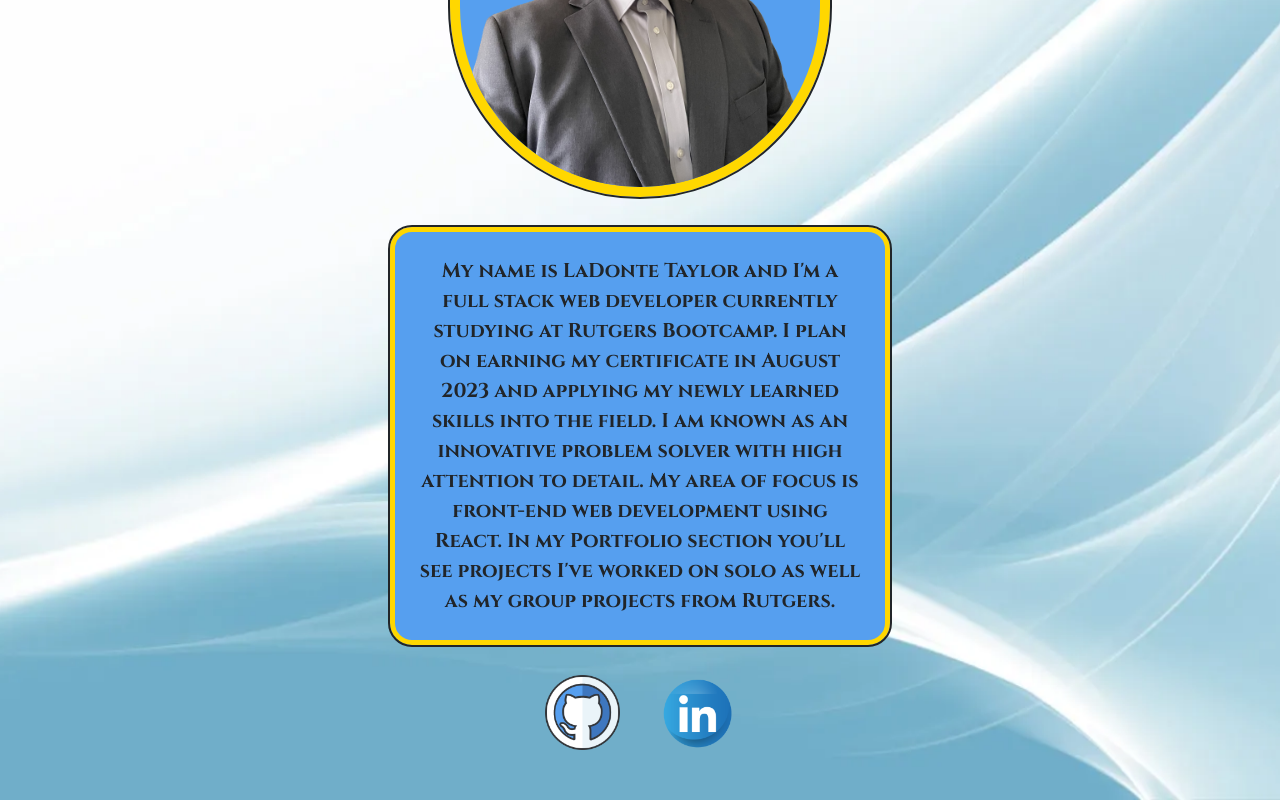
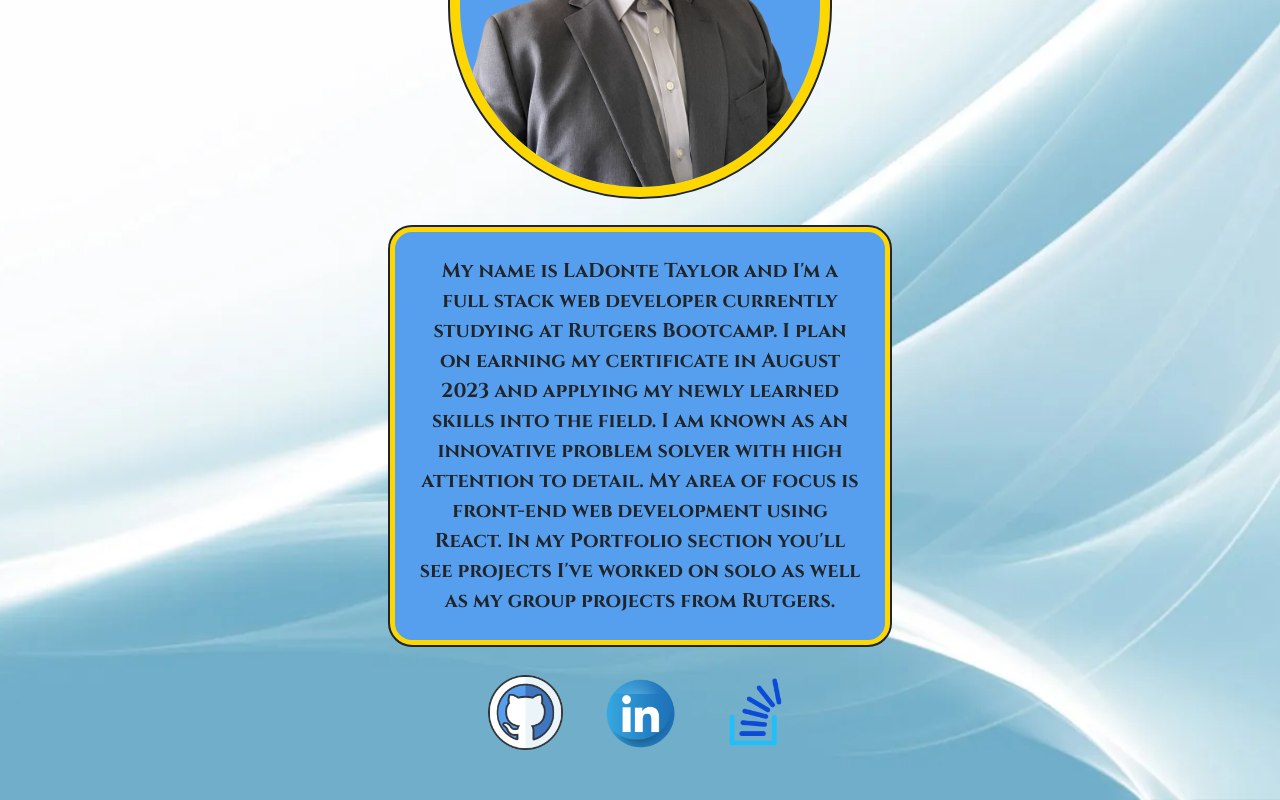
Before and after one commit to EldenBear/DonteTaylor-Portfolio, a React (Create React App) app: page / in a window 1280 px wide. Shown: the part 455-1255 px from the top of the page. Built offline with nearby package versions, Linux system fonts and the light colour scheme.

Commit message:
Added third icon and link to footer

```diff
--- a/src/components/Footer.js
+++ b/src/components/Footer.js
@@ -9,9 +9,14 @@ export default function Footer() {
         <img src='../../github (1).png' alt='github' className='logo'>
           </img>
           </a>
+
           <a href='https://www.linkedin.com/in/ladonte-taylor/' className='footer-image-container'>
             <img src='../../linkedin (1).png' alt='linkedin' className='logo'>
+            </img>
+          </a>
 
+          <a href='https://stackoverflow.com/users/22206512/donte-taylor' className='footer-image-container'>
+            <img src='../../9567026_stack_overflow_development_icon.png' alt='Stack Overflow' className='logo'>
             </img>
           </a>
     </div>
```
Also changed, not shown: public/9567026_stack_overflow_development_icon.png (added).
